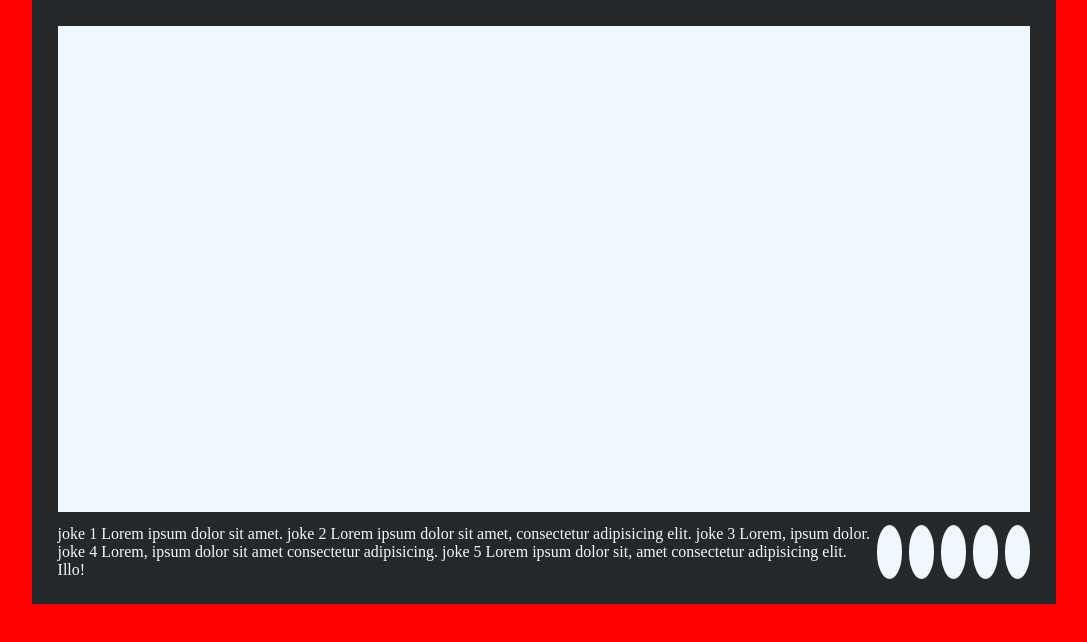
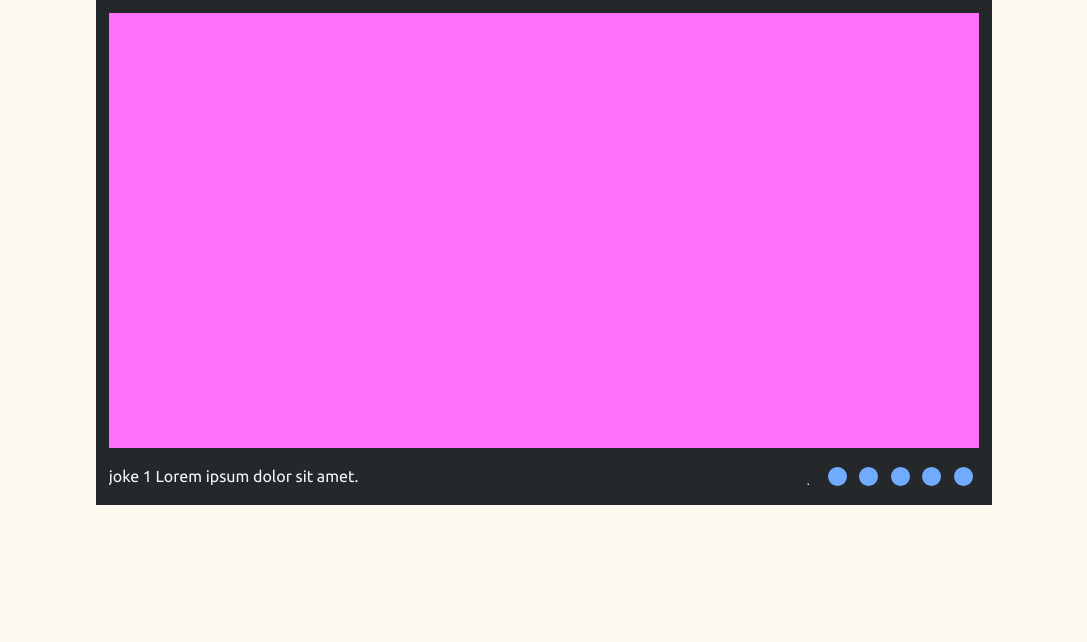
Before and after one commit to Maxlablearn/cssMemSlider, a plain HTML site: page cssMemSlider/index.html in a window 1280 px wide. Shown: the whole page, without its empty margins (96-1183 px from the left). Drawn offline with Linux system fonts and the light colour scheme.

Commit message:
feat: add fonts (Sun, May 15, 2022 08:36:16 AM)

```diff
--- a/cssMemSlider/index.html
+++ b/cssMemSlider/index.html
@@ -10,30 +10,40 @@
 </head>
 <body>
     <div class="slider-container">
-        <div class="images">
-            <div class="slider-item" id="it1"></div>
-            <div class="slider-item" id="it2"></div>
-            <div class="slider-item" id="it3"></div>
-            <div class="slider-item" id="it4"></div>
-            <div class="slider-item" id="it5"></div>
+        <input class="radio" type="radio" id="it1" name="sli" checked></input>
+        <input class="radio" type="radio" id="it2" name="sli"></input>
+        <input class="radio" type="radio" id="it3" name="sli"></input>
+        <input class="radio" type="radio" id="it4" name="sli"></input>
+        <input class="radio" type="radio" id="it5" name="sli"></input>
+        <div class="slider">
+            <div class="images">
+                <div class="slider-item slide1"></div>
+                <div class="slider-item"></div>
+                <div class="slider-item"></div>
+                <div class="slider-item"></div>
+                <div class="slider-item"></div>
+            </div>
         </div>
         <div class="controls">
             <div class="description">
-                <span class="text-item" id="it1">joke 1 Lorem ipsum dolor sit amet.</span>
-                <span class="text-item" id="it2">joke 2 Lorem ipsum dolor sit amet, consectetur adipisicing elit.</span>
-                <span class="text-item" id="it3">joke 3 Lorem, ipsum dolor.</span>
-                <span class="text-item" id="it4">joke 4 Lorem, ipsum dolor sit amet consectetur adipisicing.</span>
-                <span class="text-item" id="it5">joke 5 Lorem ipsum dolor sit, amet consectetur adipisicing elit. Illo!</span>
+                <div class="descriptions">
+                    <div >joke 1 Lorem ipsum dolor sit amet.</div>
+                    <div >joke 2 Lorem ipsum dolor sit amet, consectetur adipisicing elit.</div>
+                    <div >joke 3 Lorem, ipsum dolor.</div>
+                    <div >joke 4 Lorem, ipsum dolor sit amet consectetur adipisicing.</div>
+                    <div >joke 5 Lorem ipsum dolor sit, amet consectetur adipisicing elit. Illo!</div>
+                </div>
             </div>
-            <div class="radio">
-                <a href="#it2"></a>
-                <a href="#it1"></a>
-                <a href="#it3"></a>
-                <a href="#it4"></a>
-                <a href="#it5"></a>
+            <div class="labels">
+                <label for="it1"></label>
+                <label for="it2"></label>
+                <label for="it3"></label>
+                <label for="it4"></label>
+                <label for="it5"></label>
             </div>
+            <!-- <div class="radio">
+            </div> -->
         </div>
-
     </div>
 </body>
 </html>
--- a/cssMemSlider/styles.css
+++ b/cssMemSlider/styles.css
@@ -32,62 +32,186 @@ font: inherit;
 }
 /* -----reset styles----- */
 
+/* ubuntu-regular - latin_cyrillic */
+@font-face {
+    font-family: 'Ubuntu';
+    font-style: normal;
+    font-weight: 400;
+    src: local(''),
+         url('./assets/fonts/ubuntu-v20-latin_cyrillic-regular.woff2') format('woff2'), /* Chrome 26+, Opera 23+, Firefox 39+ */
+         url('./assets/fonts/ubuntu-v20-latin_cyrillic-regular.woff') format('woff'); /* Chrome 6+, Firefox 3.6+, IE 9+, Safari 5.1+ */
+  }
+
 body {
     width: 100%;
     height: 100%;
     pointer-events: none;
-    background-color: red;
+    background-color: floralwhite;
     display:flex;
     justify-content:center;
     align-items:center;
     color: aliceblue;
+    font-family: Ubuntu;
 }
 
 .slider-container {
-    width: 80%;
+    width: 70%;
     display: flex;
     flex-direction: column;
     row-gap: 1vw;
     /* margin: 0 auto; */
     background-color: #24282b;
-    padding: 2vw;
+    padding: 1vw;
 
 }
+
+.slider {
+    width: 100%;
+    /* aspect-ratio: 2/1; */
+    overflow: hidden;
+
+}
+
 
 .images {
     display: flex;
     flex-direction: row;
-    overflow: hidden;
-    width: 100%;
-    aspect-ratio: 2/1;
+    width: 500%;
+    /* aspect-ratio: 2/1; */
+    transition: all 1s ease;
 
 }
 
 .slider-item {
-    width: 100%;
+    width: 20%;
     aspect-ratio: 2/1;
-    background-color: aliceblue;
+    /* background-color: #71abff; */
+    transition: all 1s ease;
+
 }
+
 
 .controls {
     display: flex;
     flex-direction: row;
     justify-content: space-between;
+    column-gap: 1vw;
 }
 
-.radio {
+.description {
+    margin-top: 0.5vw;
+    overflow: hidden;
+    width: 100%;
+}
+
+.descriptions {
     display: flex;
-    column-gap: 0.5vw;
+    flex-direction: row;
+    width: 500%;
+    transition: all 1s ease;
 
 }
 
-.radio a{
+.descriptions div {
+    /* display: block; */
+    width: 100%;
+}
+
+.labels {
+    display: flex;
+    /* column-gap: 1vw; */
+    flex-wrap: nowrap;
+}
+
+.labels label {
     display: inline-block;
+    box-sizing:border-box;
     border-radius: 50%;
-    width: 2vw;
-    aspect-ratio: 1/1;
-    transition: transform 0.2s;
+    width: 1vw;
+    height: 1vw;
+    /* transition: transform 0.2s; */
     pointer-events: auto;
-    background-color: aliceblue;
-    padding: 1vw;
+    background-color: #71abff;
+    border: solid 0.3vw #71abff;
+    padding: 0.5vw;
+    margin: 0.5vw;
+    cursor: pointer;
+    transition: all 0.4s ease;
 }
+
+.labels label:hover {
+    background-color: floralwhite;
+    border-color: floralwhite;
+}
+
+
+
+#it1:checked ~ .slider .images {
+    margin-left: 0;
+}
+#it2:checked ~ .slider .images {
+    margin-left: -100%;
+}
+#it3:checked ~ .slider .images {
+    margin-left: -200%;
+}
+#it4:checked ~ .slider .images {
+    margin-left: -300%;
+}
+#it5:checked ~ .slider .images {
+    margin-left: -400%;
+}
+
+
+#it1:checked ~ .controls .description .descriptions {
+    margin-left: 0;
+}
+#it2:checked ~ .controls .description .descriptions {
+    margin-left: -100%;
+}
+#it3:checked ~ .controls .description .descriptions {
+    margin-left: -200%;
+}
+#it4:checked ~ .controls .description .descriptions {
+    margin-left: -300%;
+}
+#it5:checked ~ .controls .description .descriptions {
+    margin-left: -400%;
+}
+
+
+#it1:checked ~ .labels label:nth-child(1),
+#it2:checked ~ .labels label:nth-child(2),
+#it3:checked ~ .labels label:nth-child(3),
+#it4:checked ~ .labels label:nth-child(4),
+#it5:checked ~ .labels label:nth-child(5) {
+    background-color: red;
+}
+
+
+.images .slider-item:nth-child(1) {
+    background-color: #ff71f8;
+}
+.images .slider-item:nth-child(2) {
+    background-color: #71ffb1;
+}
+.images .slider-item:nth-child(3) {
+    background-color: #71abff;
+}
+.images .slider-item:nth-child(4) {
+    background-color: #eaff71;
+}
+.images .slider-item:nth-child(5) {
+    background-color: #ff7a71;
+}
+
+
+
+.radio {
+    /* height: 0px; */
+    /* width: 0px; */
+    /* position: absolute; */
+    /* left: 100px; */
+    /* visibility: hidden; */
+    display: none;
+}
```
Also changed, not shown: cssMemSlider/assets/fonts/ubuntu-v20-latin_cyrillic-regular.woff (added), cssMemSlider/assets/fonts/ubuntu-v20-latin_cyrillic-regular.woff2 (added).
